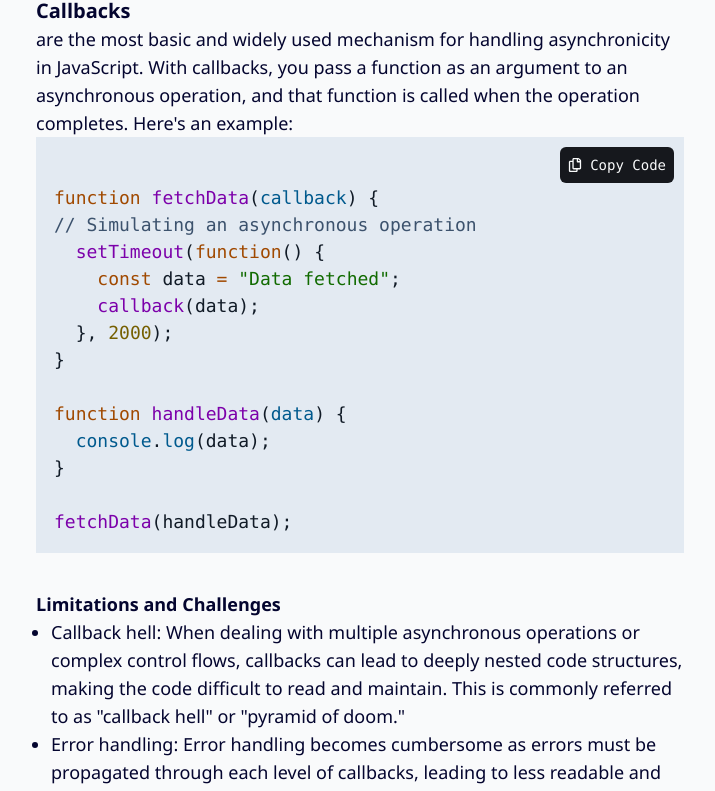
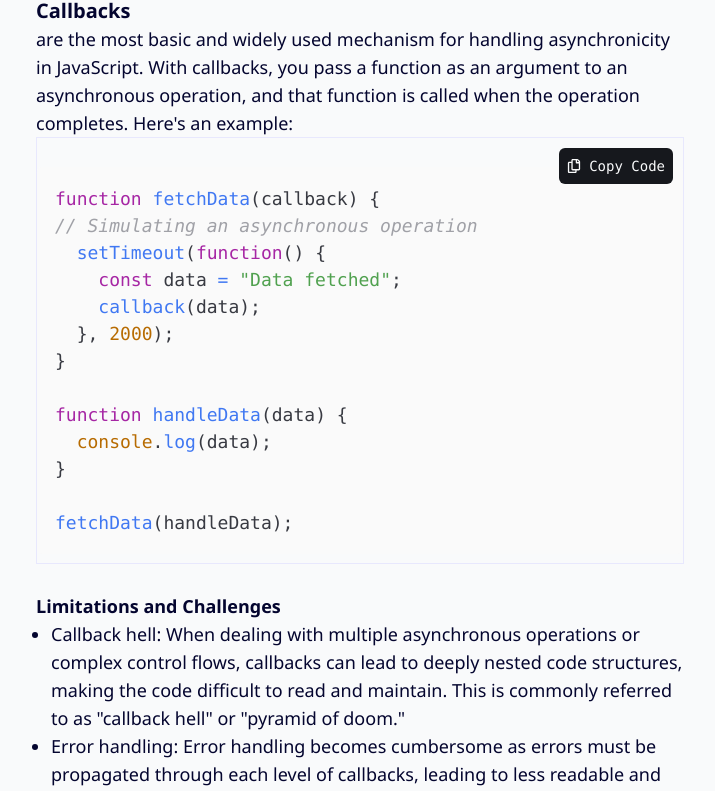
Before and after one commit to FuuKowatty/Blog, a Next.js app: page /posts/async in a window 1280 px wide. Shown: the part 1199-1990 px from the top of the page, without its empty margins (280-995 px from the left). Built offline with nearby package versions, Linux system fonts and the light colour scheme.

Commit message:
development: add code clip copy and change theme to next-theme

```diff
--- a/package.json
+++ b/package.json
@@ -19,12 +19,10 @@
     "eslint": "8.42.0",
     "eslint-config-next": "13.4.5",
     "gray-matter": "^4.0.3",
-    "markdown-to-jsx": "^7.2.1",
     "next": "13.4.5",
-    "parse-numeric-range": "^1.3.0",
+    "next-themes": "^0.2.1",
     "postcss": "8.4.24",
     "react": "18.2.0",
-    "react-copy-to-clipboard": "^5.1.0",
     "react-dom": "18.2.0",
     "react-icons": "^4.9.0",
     "react-markdown": "^8.0.7",
--- a/src/app/globals.css
+++ b/src/app/globals.css
@@ -4,6 +4,14 @@
 
 
 @layer base {
+
+    html {
+        @apply overflow-x-hidden mr-[calc(-1*(100vw-100%))] {/*dont move scroll after open modal */}
+    }
+
+    body {
+        @apply font-sans pt-[80px] bg-white dark:bg-darkGray dark:text-lightGray text-black transition-colors duration-300
+    }
 
     h1 {
         @apply text-4xl font-bold text-center
@@ -22,7 +30,7 @@
     }
 
     pre {
-        @apply pt-[20px] bg-[#e3eaf2] dark:bg-[#282c34]
+        @apply pt-[20px] dark:bg-[#282c34]
     }
 
     span {
--- a/src/app/layout.tsx
+++ b/src/app/layout.tsx
@@ -1,10 +1,10 @@
-'use client'
+"use client"
 
 import { Navbar } from '@/components/Navbar'
 import './globals.css'
 import { DarkModeToggle } from '@/components/DarkModeButton'
 import Footer from '@/components/Footer'
-import { ThemeProvider } from '@/context/ThemeContext'
+import { ThemeProvider } from 'next-themes'
 
 export default function RootLayout({
   children,
@@ -13,18 +13,16 @@ export default function RootLayout({
 }) {
 
   return (
-    <html lang="en" className={`overflow-x-hidden mr-[calc(-1*(100vw-100%))]` }> {/*dont move scroll after open modal */}
-      <ThemeProvider>
-      <body className={`font-sans pt-[80px] bg-white dark:bg-darkGray dark:text-lightGray text-black transition-colors duration-300` }
-      suppressHydrationWarning={true}
-      >
+    <html lang="en">
+      <body>
+        <ThemeProvider attribute='class'>
           <Navbar>
             <DarkModeToggle />
           </Navbar>
           {children}
+        </ThemeProvider>
           <Footer />
       </body>
-      </ThemeProvider>
     </html>
   )
 }
--- a/src/app/page.tsx
+++ b/src/app/page.tsx
@@ -1,10 +1,11 @@
+
+
 import { getSortedPostsData } from "@/lib/posts"
 import { Post } from "@/components/Post"
 import { ButtonLink } from "@/components/Buttons/ButtonLink"
 import { HiOutlineExternalLink } from 'react-icons/hi'
 import { BsMedium } from 'react-icons/bs'
 import { NewsLetter } from "@/components/NewsLetter"
-
 
 
 export function generateMetadata() {
@@ -21,7 +22,7 @@ export default function Home() {
     <>
       <header className="m-auto max-w-[880px] text-3xl font-bold mt-[64px] px-4">
         Hi 👋🏻 I&apos;m Bartosz, and this is my blog. <br />
-        <span className="text-silver dark:text-lightGray/60">Here, I share through my writing my experience as passionate of frontend and everything I&apos;m learning about on html, css, js or even React.</span>
+        <span className='text-silver dark:text-lightGray/60'>Here, I share through my writing my experience as passionate of frontend and everything I&apos;m learning about on html, css, js or even React.</span>
         <div className="flex gap-2 w-full justify-center md:justify-start mt-4 ">
           <ButtonLink href={'/about'}>About Me <HiOutlineExternalLink className="inline"/></ButtonLink>
           <ButtonLink openInNewTab={true} href='https://medium.com/@FuuK'>@FuuK <BsMedium className="inline"/></ButtonLink>
--- a/src/components/DarkModeButton.tsx
+++ b/src/components/DarkModeButton.tsx
@@ -1,23 +1,19 @@
 "use client"
-
-import { ThemeContext } from "@/context/ThemeContext";
-import { useContext, useEffect, useState } from "react";
+import { useTheme } from "next-themes";
+import { useEffect, useState } from "react";
 
 export function DarkModeToggle() {
-  const {theme, toggleTheme} = useContext(ThemeContext)
-  // const [theme, setTheme] = useState('light');
+  // const [mounted, setMounted] = useState(false)
+  const { theme, setTheme } = useTheme();
 
-  useEffect(() => {
-    if (typeof document !== 'undefined') {
-      const element = document.documentElement;
-      theme === 'dark'
-        ? element.classList.add('dark')
-        : element.classList.remove('dark');
-    }
-  }, [theme]);
+  const handleChangeMode = () => {
+    theme == "dark" ? setTheme('light') : setTheme("dark")
+  }
+
+
 
   return (
-    <div className='bg-white dark:bg-darkGray  ml-auto w-[42px] h-[24px] border-gray-200 border-[1.5px] rounded-lg flex items-center justify-center p-2 relative cursor-pointer text-sm dark:border-white/10'onClick={()=> toggleTheme()}>
+    <div className='bg-white dark:bg-darkGray  ml-auto w-[42px] h-[24px] border-gray-200 border-[1.5px] rounded-lg flex items-center justify-center p-2 relative cursor-pointer text-sm dark:border-white/10' onClick={handleChangeMode} aria-label="change-theme">
       <div>🌙</div>
       <div>🔆</div>
       <div
--- a/src/components/FormattedArticle.tsx
+++ b/src/components/FormattedArticle.tsx
@@ -1,15 +1,15 @@
 "use client"
-import { useContext, useEffect, useState } from 'react';
+import { useState } from 'react';
 import ReactMarkdown from 'react-markdown';
 import { Prism as SyntaxHighlighter } from "react-syntax-highlighter";
-import lightTheme from "react-syntax-highlighter/dist/esm/styles/prism/coldark-cold"
+import lightTheme from "react-syntax-highlighter/dist/esm/styles/prism/one-light"
 import darkTheme from "react-syntax-highlighter/dist/esm/styles/prism/one-dark"
 import {FaRegCopy} from 'react-icons/fa'
-import { ThemeContext } from '@/context/ThemeContext';
+import { useTheme } from "next-themes";
 
-export default function CodeCopyBtn({ children }:any) {
+function CodeCopyBtn({ children }: {children: any}) {
   const [isCoping, setIsCoping] = useState(false);
-  const handleClick = (e:any) => {
+  const handleClick = (e: any) => {
       navigator.clipboard.writeText(children[0].props.children[0]);
       setIsCoping(true);
       setTimeout(() => {
@@ -29,9 +29,10 @@ export default function CodeCopyBtn({ children }:any) {
 
 export function FormattedArticle({contentHtml} : any) {
 
-  const {theme} = useContext(ThemeContext)
+  const {theme} = useTheme()
+  const isDark = theme === 'dark' ?  true : false
 
-  const Pre = ({ children }:any) => <pre className="relative">
+  const Pre = ({ children }: {children: React.ReactNode}) => <pre className="relative border-[1px] border-lightGray dark:border-silver">
   <CodeCopyBtn>{children}</CodeCopyBtn>
   {children}
 </pre>
@@ -43,7 +44,7 @@ export function FormattedArticle({contentHtml} : any) {
         const match = /language-(\w+)/.exec(className || "");
         return !inline && match ? (
           <SyntaxHighlighter language={match[1]}
-            style={theme === 'light' ? lightTheme : darkTheme}
+            style={isDark ? darkTheme : lightTheme}
           >
             {String(children).replace(/\n$/, "")}
           </SyntaxHighlighter>
--- a/src/context/ThemeContext.tsx
+++ /dev/null
@@ -1,35 +0,0 @@
-"use client"
-
-import { createContext, useState } from 'react';
-
-type Theme = 'light' | 'dark';
-
-interface ThemeContextType {
-  theme: Theme;
-  toggleTheme: () => void;
-}
-
-export const ThemeContext = createContext<ThemeContextType>({
-  theme: 'light',
-  toggleTheme: () => {},
-});
-
-interface ThemeProviderProps {
-  children: React.ReactNode;
-}
-
-export const ThemeProvider = ({ children } : ThemeProviderProps) => {
-  const [theme, setTheme] = useState<Theme>('light');
-
-
-  const toggleTheme = () => {
-    const newTheme = theme === 'light' ? 'dark' : 'light';
-    setTheme(newTheme);
-  };
-
-  return (
-    <ThemeContext.Provider value={{ theme, toggleTheme }}>
-      {children}
-    </ThemeContext.Provider>
-  );
-};
```
Also changed, not shown: 1 other file (tests, documents, lock files or other folders).
